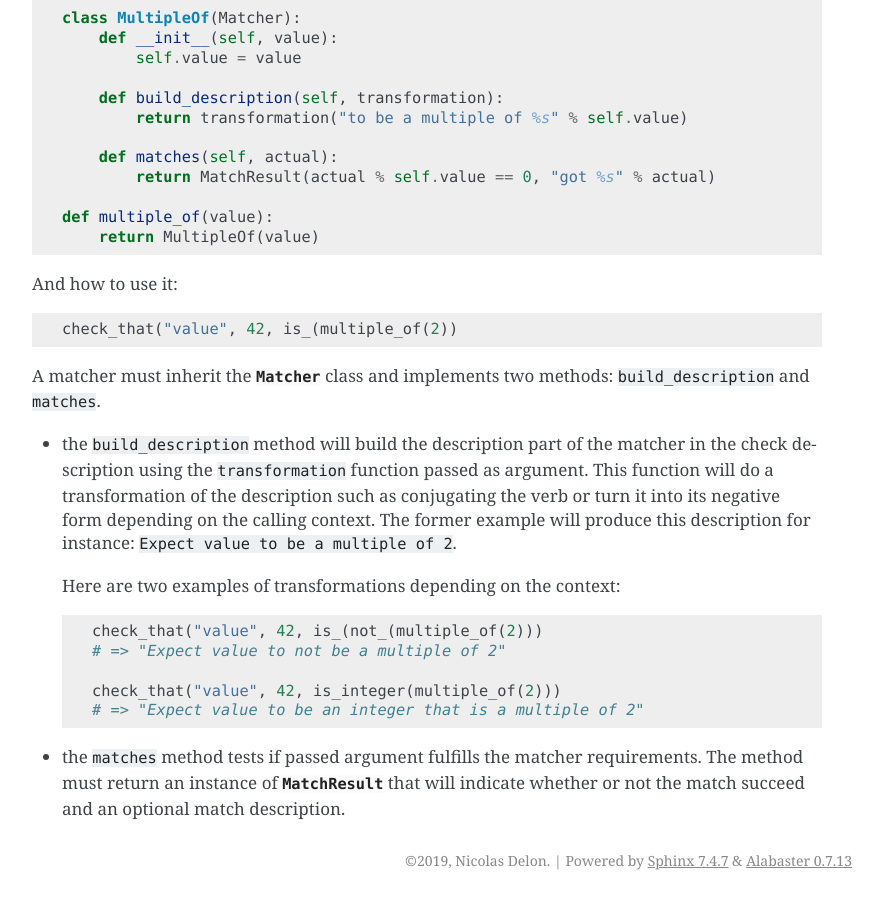
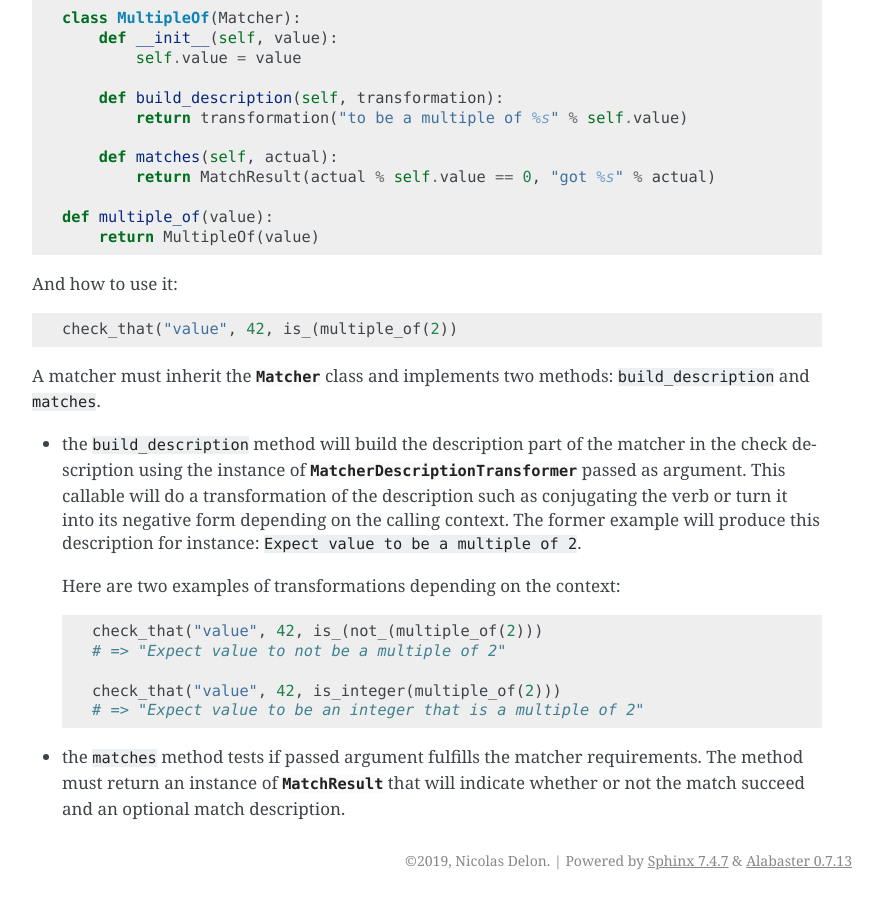
Before and after one commit to lemoncheesecake/lemoncheesecake, a Sphinx documentation site: the page built from doc/matchers.rst, in a window 1280 px wide and 900 px high, scrolled down 3237 px. Shown: the whole window, without its empty margins (363-1246 px from the left). Built offline with Sphinx 7.4.7, drawn with Linux system fonts in a browser that asks for light colours.

Commit message:
doc: add API documentation for MatcherDescriptionTransformer

```diff
--- a/doc/api.rst
+++ b/doc/api.rst
@@ -126,6 +126,9 @@
 .. autoclass:: MatchResult
     :members: is_successful, description, success, failure, __bool__
 
+.. autoclass:: MatcherDescriptionTransformer
+    :members: conjugate, negative, __call__
+
 Project
 -------
 
--- a/doc/matchers.rst
+++ b/doc/matchers.rst
@@ -200,9 +200,10 @@
 A matcher must inherit the :class:`Matcher <lemoncheesecake.matching.matcher.Matcher>` class and implements two methods:
 ``build_description`` and ``matches``.
 
-- the ``build_description`` method will build the description part of the matcher in the check description using the ``transformation`` function
-  passed as argument. This function will do a transformation of the description such as conjugating the verb or turn it into its negative
-  form depending on the calling context.
+- the ``build_description`` method will build the description part of the matcher in the check description using the
+  instance of :class:`MatcherDescriptionTransformer <lemoncheesecake.matching.matcher.MatcherDescriptionTransformer>`
+  passed as argument. This callable will do a transformation of the description such as
+  conjugating the verb or turn it into its negative form depending on the calling context.
   The former example will produce this description for instance: ``Expect value to be a multiple of 2``.
 
   Here are two examples of transformations depending on the context::
```
Also changed, not shown: 1 other file.
